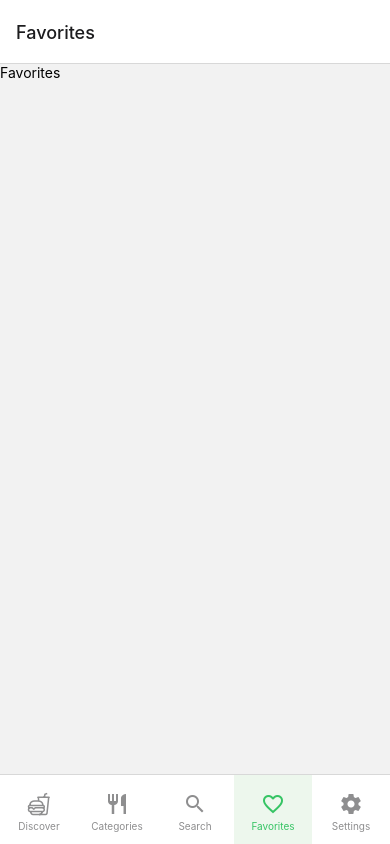
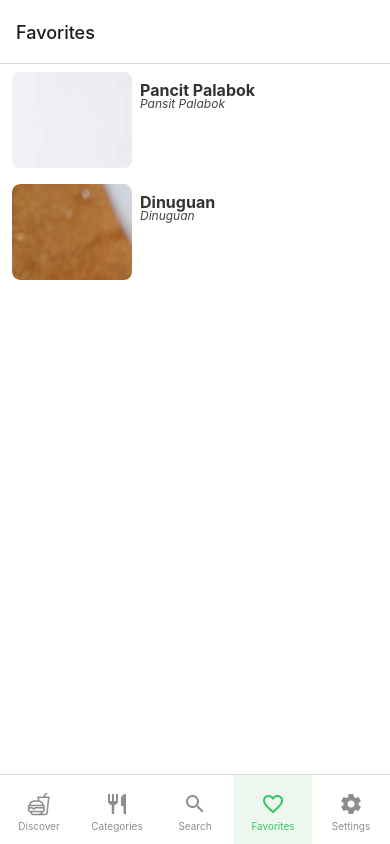
Before and after one commit to godkingjay/Authentic-Pinoy-Recipes-App, a React Native app: screen /FavoritesStack in a window 390 px wide. Built offline with nearby package versions, Linux system fonts and the light colour scheme.

Commit message:
ADD: Favorites | Cards

```diff
--- /dev/null
+++ b/assets/FoodsDB/favFoodDB.js
@@ -0,0 +1,6 @@
+const FavFood = [
+  { id: 3 },
+  { id: 48 }
+];
+
+export default FavFood;
--- a/assets/controller/query.js
+++ b/assets/controller/query.js
@@ -1,6 +1,17 @@
 import PinoyFoods from "../FoodsDB/foodsDB";
+import FavFood from "../FoodsDB/favFoodDB";
 
 export async function categoryFoods(category = "Main Course") {
   let result = PinoyFoods.filter(({ type }) => type.find((str) => str == category));
   return result;
 }
+
+export async function favoriteFoods(){
+  let foods = [];
+  for(let i = 0; i < FavFood.length; i++) {
+    let result = PinoyFoods.filter((food) => food.id == FavFood[i].id);
+    foods.push(result[0])
+  }
+
+  return(foods);
+}
--- a/screens/Favorites.js
+++ b/screens/Favorites.js
@@ -1,11 +1,38 @@
 import React from "react";
+import { useEffect } from "react";
+import { useState } from "react";
+import { FlatList } from "react-native";
 import { Text } from "react-native";
 import { View } from "react-native";
+import FoodCard from "../assets/component/foodCard";
+import { favoriteFoods } from "../assets/controller/query";
+import globalStyles from "../assets/styles/globalStyles";
 
-export default function Favorites() {
+export default function Favorites({ navigation, route }) {
+
+  const [foods, setFoods] = useState([]);
+
+  useEffect(() => {
+    favoriteFoods()
+      .then(data => {
+        setFoods(data);
+      })
+      .catch(error => {
+        alert(error)
+      });
+  }, []);
+
   return(
-    <View>
-      <Text>Favorites</Text>
+    <View style={ globalStyles.screen }>
+      <View>
+        <FlatList
+          showsVerticalScrollIndicator={ false }
+          data={ foods }
+          renderItem={({ item }) => (
+            <FoodCard navigation={ navigation } route={ route } food={ item }/>
+          )}
+        />
+      </View>
     </View>
   );
 }
```
